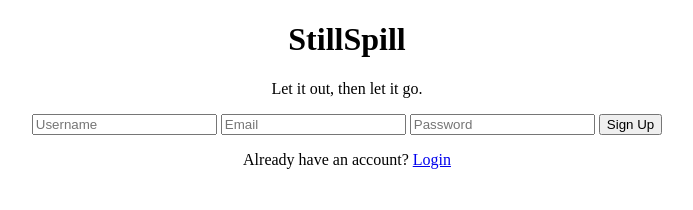
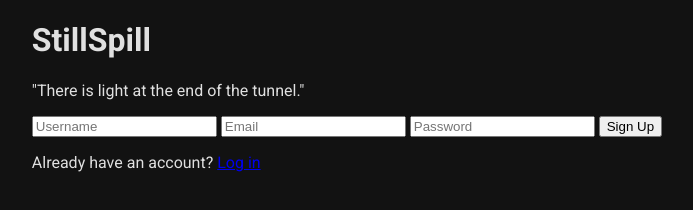
Before and after one commit to Eazy-like/StillSpill, a plain HTML site: page sign_up.html in a window 1280 px wide. Shown: the whole page, without its empty margins (293-986 px from the left). Drawn offline with Linux system fonts and the light colour scheme.

Commit message:
sign_up.html

```diff
--- a/sign_up.html
+++ b/sign_up.html
@@ -5,19 +5,30 @@
     <meta name="viewport" content="width=device-width, initial-scale=1.0">
     <title>StillSpill - Sign Up</title>
     <link rel="stylesheet" href="styles.css">
+    <link href="https://fonts.googleapis.com/css2?family=Roboto:wght@300;400;700&display=swap" rel="stylesheet">
 </head>
-<body class="dark-mode">
-    <div class="container">
+<body class="dark-theme">
+
+    <div class="signup-container">
         <h1>StillSpill</h1>
-        <p>Let it out, then let it go.</p>
-        <form id="signup-form">
+        <p class="motivation">"There is light at the end of the tunnel."</p>
+
+        <form id="signupForm">
             <input type="text" placeholder="Username" required>
             <input type="email" placeholder="Email" required>
             <input type="password" placeholder="Password" required>
             <button type="submit">Sign Up</button>
         </form>
-        <p>Already have an account? <a href="#">Login</a></p>
+
+        <p class="login-link">Already have an account? <a href="#">Log in</a></p>
     </div>
-    <script src="script.js"></script>
+
+    <script>
+        document.getElementById("signupForm").addEventListener("submit", function (event) {
+            event.preventDefault();
+            window.location.href = "venting.html"; // Redirect to venting page
+        });
+    </script>
+
 </body>
 </html>
```
